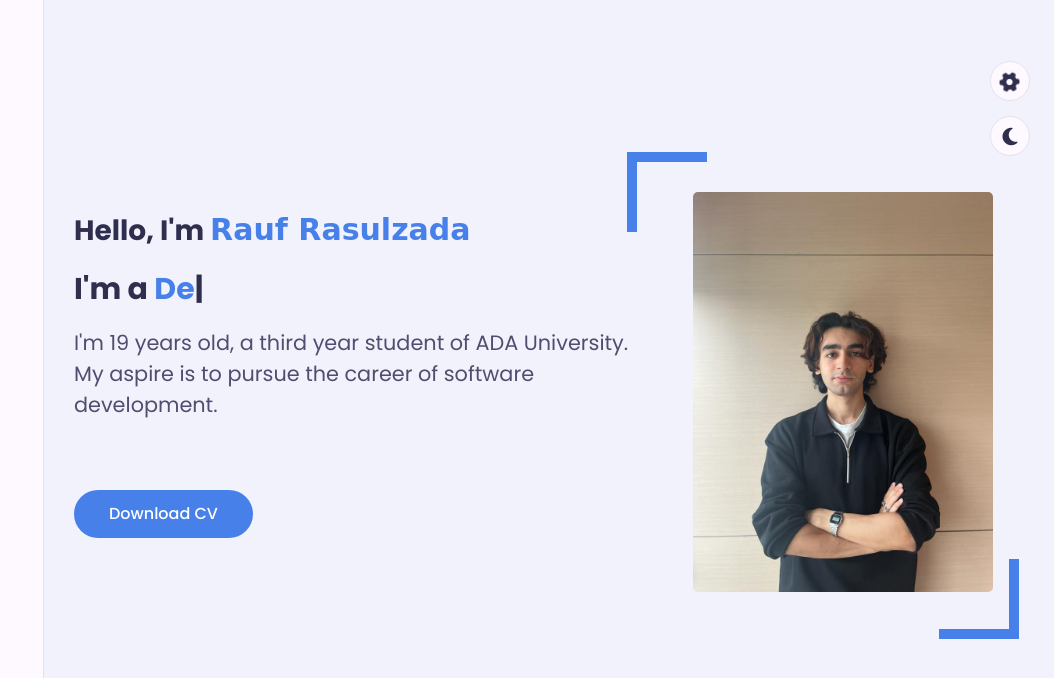
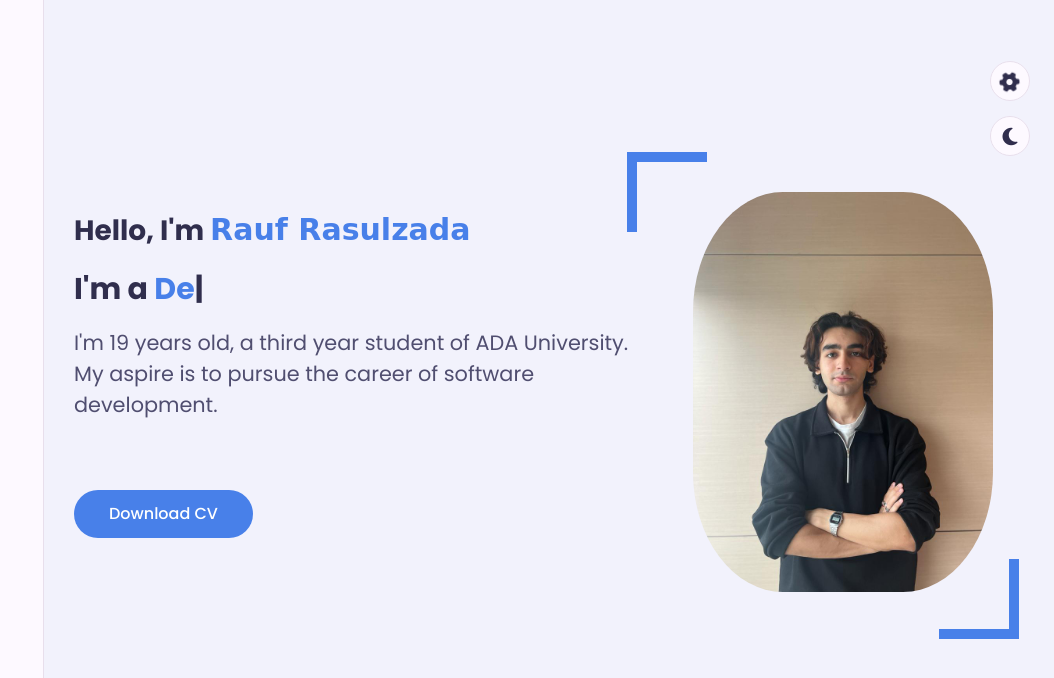
Before and after one commit to raufrasulzada/raufrasulzada.github.io, a plain HTML site: page index.html in a window 1280 px wide. Shown: the top 678 px of the page, 226-1280 px from the left. Drawn offline with nearby package versions, Linux system fonts and the light colour scheme; a web font is replaced by a local one.

Commit message:
Animate the image

```diff
--- a/style.css
+++ b/style.css
@@ -364,8 +364,13 @@ h3.my-major {
 
 .home .home-image img {
   margin: auto;
-  border-radius: 5px;
+  border-radius: 30%;
   height: 400px;
+  transition: all 0.3s ease;
+}
+.home .home-image img:hover {
+  height: 450px;
+  border-radius: 10%;
 }
 
 .btn {
```
